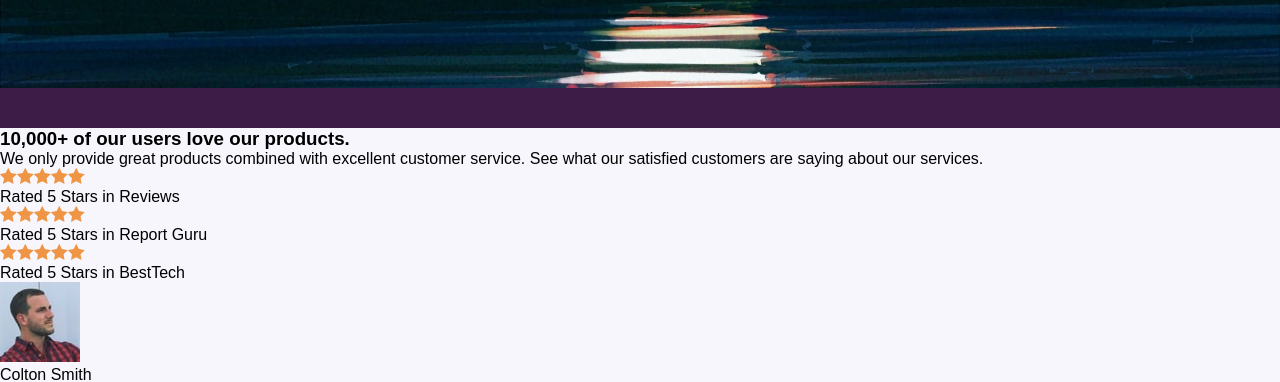
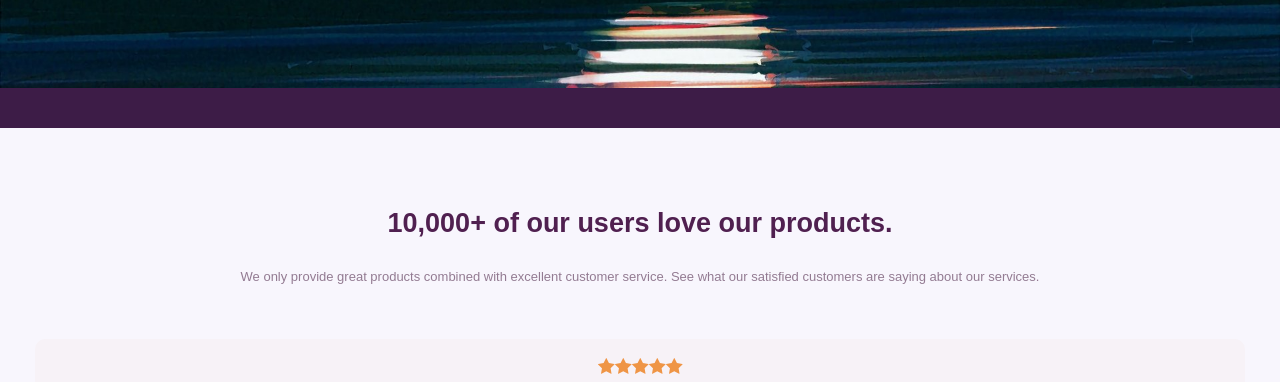
Before and after one commit to Lentach/winnable, a React (Create React App) app: page / in a window 1280 px wide. Shown: the part 2272-2654 px from the top of the page. Built offline with nearby package versions, Linux system fonts and the light colour scheme.

Commit message:
about mobileFirst

```diff
--- a/src/components/About/About.css
+++ b/src/components/About/About.css
@@ -17,7 +17,6 @@ html {
 }
 
 
-@media all and (max-width: 768px) {
 
 .container-about {
     padding: 80px 35px 90px 35px;
@@ -98,4 +97,3 @@ html {
     font-size: 13px;
     line-height: 22px;
 }
-}
--- a/src/components/About/About.js
+++ b/src/components/About/About.js
@@ -4,19 +4,13 @@ import logoColton from '../../assets/about/image-colton.jpg'
 import logoIrene from '../../assets/about/image-irene.jpg'
 import logoAnne from '../../assets/about/image-anne.jpg'
 import star from '../../assets/about/icon-star.svg'
+import Intro from "./Intro/Intro";
 
 const About = () => {
     return (
         <div className="container-about">
             <article className="top">
-                <section className="intro">
-                    <h1>10,000+ of our users love our products.</h1>
-                    <p>
-                        We only provide great products combined with excellent customer
-                        service. See what our satisfied customers are saying about our
-                        services.
-                    </p>
-                </section>
+                <Intro/>
                 <section className="reviews">
                     <div className="review">
                         <div className="stars">
--- /dev/null
+++ b/src/components/About/Intro/Intro.js
@@ -0,0 +1,16 @@
+import React from 'react';
+
+const Intro = () => {
+    return (
+        <section className="intro">
+            <h1>10,000+ of our users love our products.</h1>
+            <p>
+                We only provide great products combined with excellent customer
+                service. See what our satisfied customers are saying about our
+                services.
+            </p>
+        </section>
+    );
+};
+
+export default Intro;
```
Lines whose indentation alone changed are shown as unchanged.
